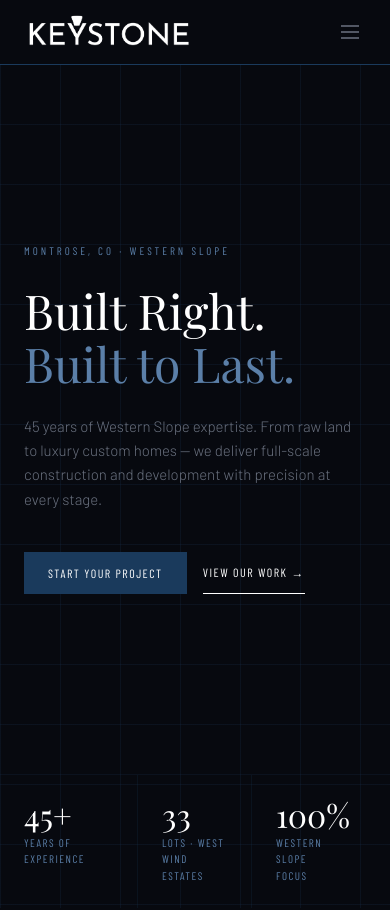
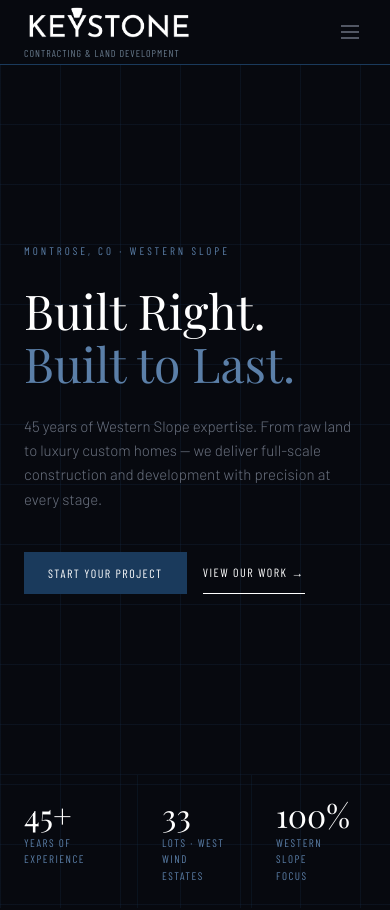
Before and after one commit to alicdesigner-create/keystone-contracting, a Next.js app: page / in a window 390 px wide. Shown: the top 910 px of the page. Built offline with nearby package versions, Linux system fonts and the light colour scheme.

Commit message:
feat: add responsive tagline to navbar logo lockup

```diff
--- a/src/components/Navbar.tsx
+++ b/src/components/Navbar.tsx
@@ -10,7 +10,7 @@ export default function Navbar() {
   return (
     <nav className="fixed top-0 left-0 right-0 z-50 bg-ks-dark border-b border-ks-blue">
       <div className="max-w-7xl mx-auto px-6 h-16 flex items-center justify-between">
-        <a href="#" className="flex-shrink-0">
+        <a href="#" className="flex-shrink-0 flex flex-col md:flex-row md:items-center md:gap-3">
           <Image
             src="/images/keystone_contracting_Logo-02.png"
             alt="Keystone Contracting"
@@ -19,6 +19,10 @@ export default function Navbar() {
             className="h-10 w-auto"
             priority
           />
+          <span className="hidden md:block w-px h-5 bg-ks-blue-mid/60 self-center" />
+          <span className="font-label text-[10px] md:text-[11px] tracking-widest uppercase text-ks-accent/60 mt-0.5 md:mt-0">
+            Contracting &amp; Land Development
+          </span>
         </a>
 
         <div className="hidden md:flex items-center gap-8">
```
